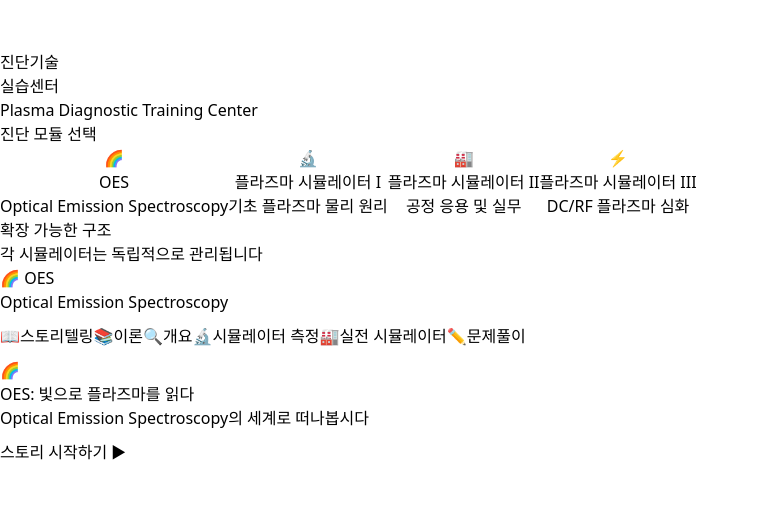
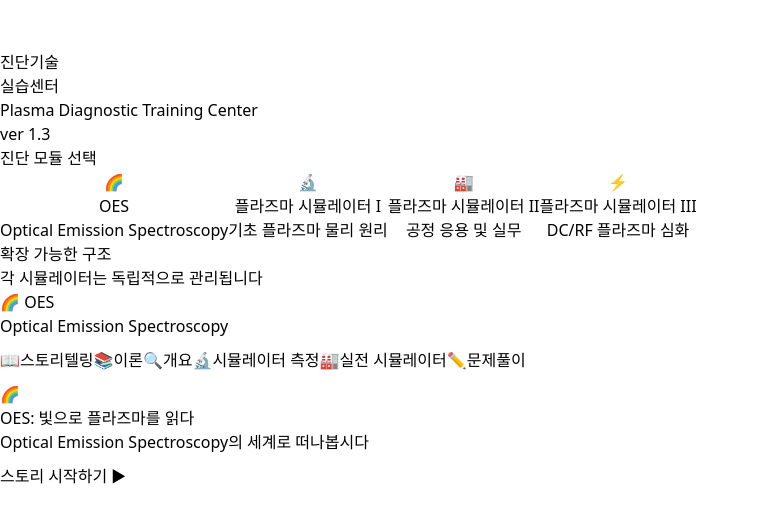
Before and after one commit to jonghyeuk/test_plasma, a React (Vite) app in the folder plasma-sim/: page / in a window 1280 px wide. Shown: the top 522 px of the page, without its empty margins (0-758 px from the left). Built offline with nearby package versions, Linux system fonts and the light colour scheme.

Commit message:
Add version label (ver 1.3) to sidebar header
https://claude.ai/code/session_01C4vcwMGGQQeHMCTeBKqdCC

```diff
--- a/plasma-sim/src/App.jsx
+++ b/plasma-sim/src/App.jsx
@@ -88,6 +88,7 @@ function App() {
           <h1 className="text-2xl font-bold mb-2 text-cyan-400">진단기술</h1>
           <h2 className="text-xl font-semibold mb-3 text-gray-200">실습센터</h2>
           <p className="text-sm text-gray-400">Plasma Diagnostic Training Center</p>
+          <span className="text-xs text-gray-500 mt-2 inline-block">ver 1.3</span>
         </div>
 
         {/* Simulator Navigation */}
```
